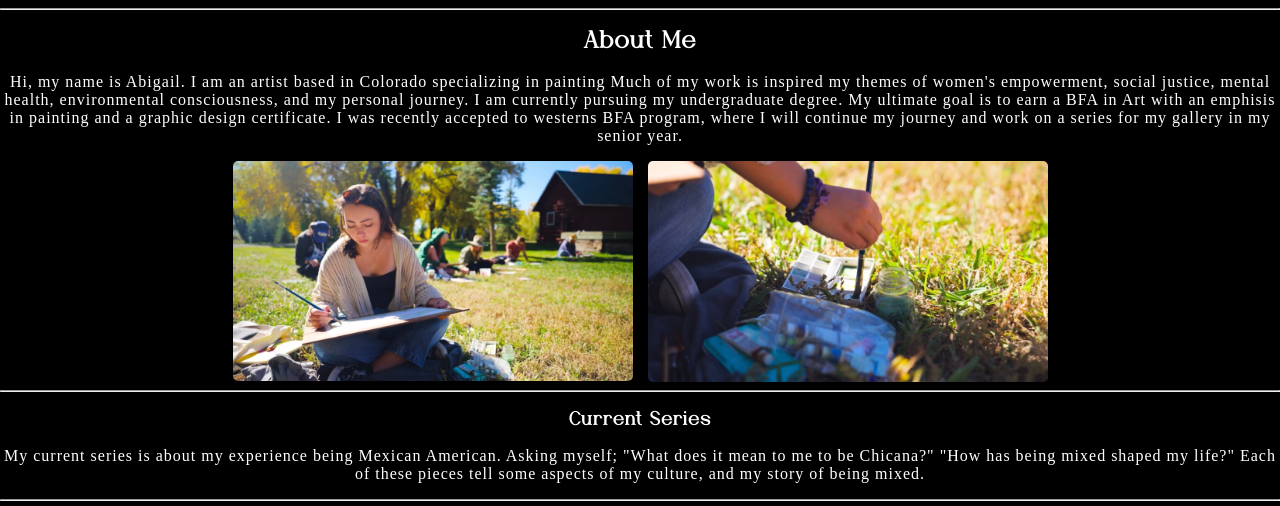
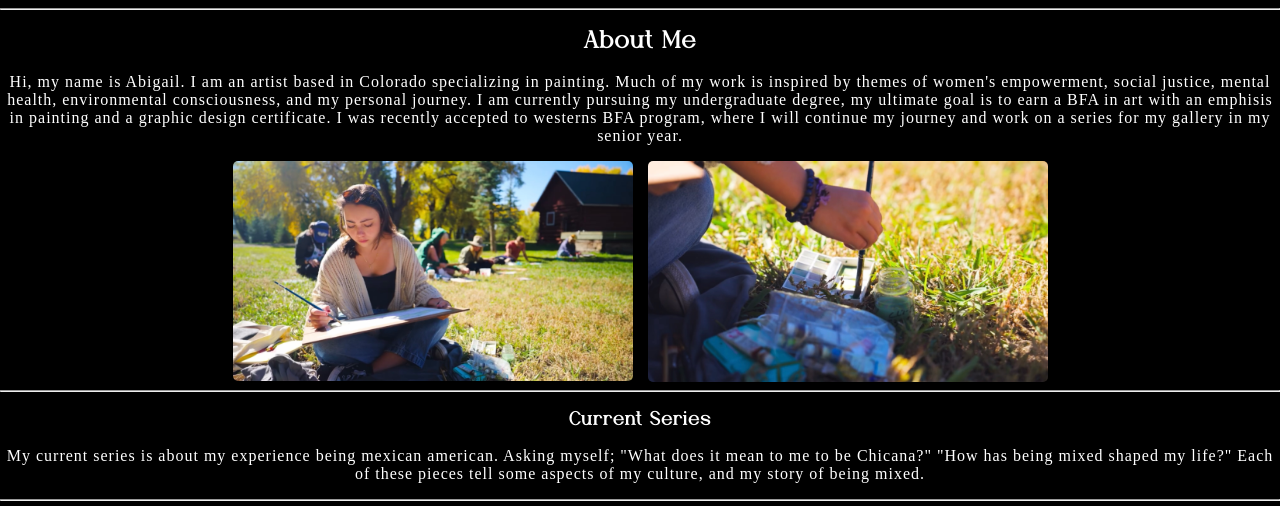
Before and after one commit to larsenabigail-21/larsenabigail-21.github.io, a plain HTML site: page index.html in a window 1280 px wide. Shown: the part 1118-1624 px from the top of the page. Drawn offline with Linux system fonts and the light colour scheme; grey boxes are pictures that could not be loaded; a web font is replaced by a local one.

Commit message:
Add files via upload
kajs

```diff
--- a/index.html
+++ b/index.html
@@ -36,10 +36,10 @@
 	<hr>
 	<h2> About Me</h2>
  <p>Hi, my name is Abigail. I am an artist based in Colorado
- specializing in painting Much of my work is inspired my themes
+ specializing in painting. Much of my work is inspired by themes
  of women's empowerment, social justice, mental health, environmental
  consciousness, and my personal journey. I am currently pursuing my
- undergraduate degree. My ultimate goal is to earn a BFA in Art with
+ undergraduate degree, my ultimate goal is to earn a BFA in art with
  an emphisis in painting and a graphic design certificate. I was recently
  accepted to westerns BFA program, where I will continue my journey and
  work on a series for my gallery in my senior year. </p>
@@ -57,8 +57,8 @@
 <hr>
 	<h3> Current Series</h3>
 
-		<p> My current series is about my experience being Mexican
-		American. Asking myself; "What does it mean to me to be
+		<p> My current series is about my experience being mexican
+		american. Asking myself; "What does it mean to me to be
 		Chicana?" "How has being mixed shaped my life?" Each of these
 		pieces tell some aspects of my culture, and my story of being mixed. </p>
 	<hr>
@@ -114,5 +114,4 @@
 
 
 		</body>
-
 		</html>
```
